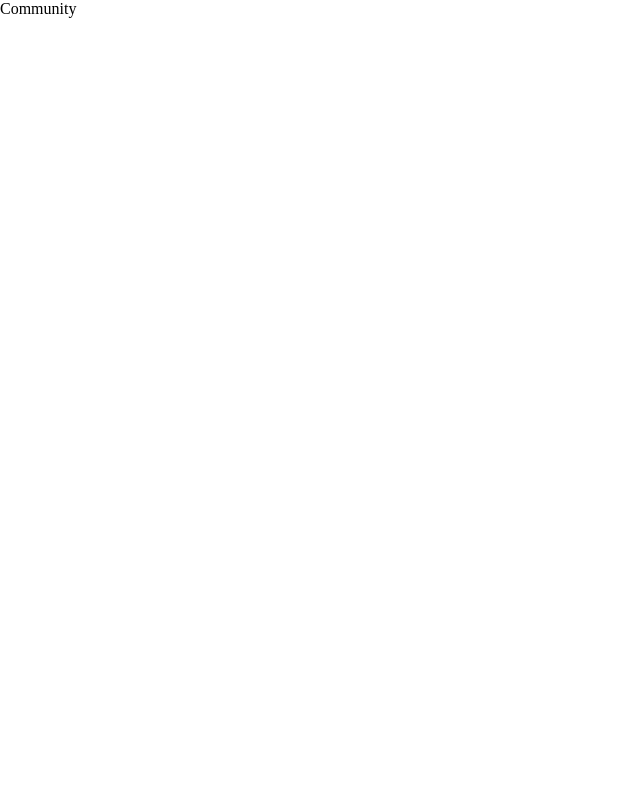
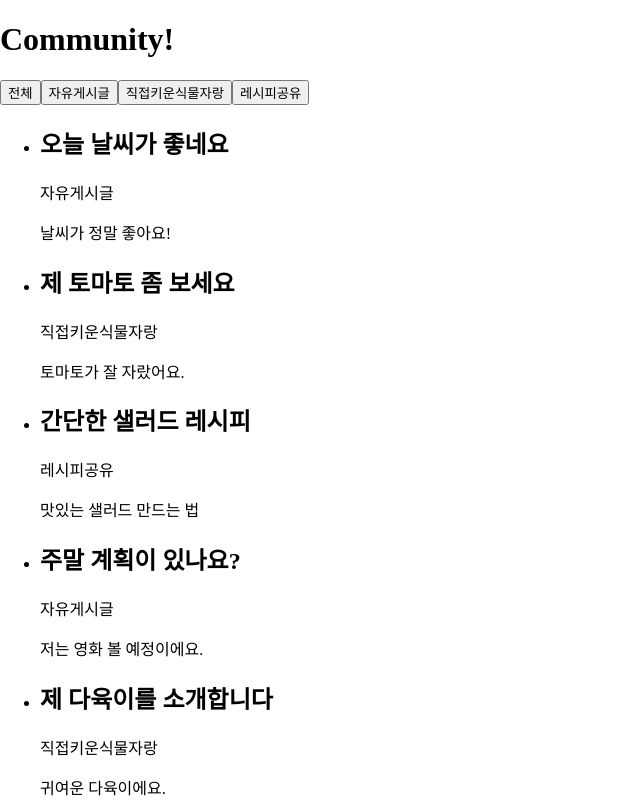
Before and after one commit to 2024-SMHRD-IS-IoT-1/unifive, a React (Create React App) app in the folder front2/project/: page /community in a window 1280 px wide. Shown: the top 800 px of the page, without its empty margins (0-640 px from the left). Built offline with nearby package versions, Linux system fonts and the light colour scheme.

Commit message:
프론트확인

```diff
--- a/front2/project/package.json
+++ b/front2/project/package.json
@@ -3,11 +3,13 @@
   "version": "0.1.0",
   "private": true,
   "dependencies": {
+    "@headlessui/react": "^2.1.4",
     "@testing-library/jest-dom": "^5.17.0",
     "@testing-library/react": "^13.4.0",
     "@testing-library/user-event": "^13.5.0",
     "axios": "^1.7.7",
     "express": "^4.19.2",
+    "lucide-react": "^0.438.0",
     "react": "^18.3.1",
     "react-dom": "^18.3.1",
     "react-modal": "^3.16.1",
--- a/front2/project/src/components/Community.jsx
+++ b/front2/project/src/components/Community.jsx
@@ -1,9 +1,67 @@
 import React from 'react'
+import { useEffect, useState } from 'react'
+// import { Tab } from '@headlessui/react';
+// import { User, Calendar, MessageSquare, Heart } from 'lucide-react';
+// import axios from 'axios';
+// import { response } from 'express';
+
+
+
+const posts = [
+    { id: 1, title: "오늘 날씨가 좋네요", content: "날씨가 정말 좋아요!", category: "자유게시글" },
+    { id: 2, title: "제 토마토 좀 보세요", content: "토마토가 잘 자랐어요.", category: "직접키운식물자랑" },
+    { id: 3, title: "간단한 샐러드 레시피", content: "맛있는 샐러드 만드는 법", category: "레시피공유" },
+    { id: 4, title: "주말 계획이 있나요?", content: "저는 영화 볼 예정이에요.", category: "자유게시글" },
+    { id: 5, title: "제 다육이를 소개합니다", content: "귀여운 다육이에요.", category: "직접키운식물자랑" },
+    { id: 6, title: "쉬운 파스타 레시피", content: "누구나 할 수 있는 파스타 요리", category: "레시피공유" },
+  ]
+
+  const categories = ['전체', '자유게시글', '직접키운식물자랑', '레시피공유']
 
 const Community = () => {
+
+    const [selectedCategory, setSelectedCategory] = useState('전체')
+
+    const filteredPosts = selectedCategory === '전체'
+        ? posts
+        : posts.filter(post => post.category === selectedCategory)
+
+
   return (
-    <div>Community</div>
+    <div className="container">
+         <h1 className="title">Community!</h1>
+            <div>
+                {categories.map(category => (
+                    <button
+                    key={category}
+                    onClick={() => setSelectedCategory(category)}
+                    className=''
+                    >
+                    {category}
+                    </button>
+                ))}
+            </div>
+
+            <ul>
+                {filteredPosts.map((post) => (
+                    <li key={post.id} className=''>
+                        {post.imageUrl && (
+                            <img
+                            src={post.imageUrl}
+                            alt={`${post.title}의 이미지`}
+                            className=''
+                            />
+                        )}
+                        <h2 className=''>{post.title}</h2>
+                        <p className=''>{post.category}</p>
+                        <p className=''>{post.content}</p>
+                    </li>
+                ))}
+            </ul>
+    </div>
   )
 }
 
+
+
 export default Community
--- /dev/null
+++ b/front2/project/src/style/community.css
@@ -0,0 +1,158 @@
+body {
+    font-family: 'Arial', sans-serif;
+    line-height: 1.6;
+    color: #333;
+    background-color: #f4f4f4;
+  }
+
+  .container {
+    max-width: 800px;
+    margin: 0 auto;
+    padding: 20px;
+  }
+
+  h1 {
+    font-size: 2.5rem;
+    font-weight: bold;
+    text-align: center;
+    margin-bottom: 1.5rem;
+    color: #2c3e50;
+  }
+
+  .post-form {
+    background-color: #fff;
+    padding: 20px;
+    border-radius: 8px;
+    box-shadow: 0 2px 4px rgba(0, 0, 0, 0.1);
+    margin-bottom: 2rem;
+  }
+
+  .post-form h2 {
+    font-size: 1.5rem;
+    margin-bottom: 1rem;
+    color: #2c3e50;
+  }
+
+  .form-group {
+    margin-bottom: 1rem;
+  }
+
+  .form-group label {
+    display: block;
+    margin-bottom: 0.5rem;
+    font-weight: bold;
+  }
+
+  .form-group input,
+  .form-group textarea,
+  .form-group select {
+    width: 100%;
+    padding: 0.5rem;
+    border: 1px solid #ddd;
+    border-radius: 4px;
+    font-size: 1rem;
+  }
+
+  .form-group textarea {
+    height: 100px;
+  }
+
+  .submit-button {
+    background-color: #3498db;
+    color: white;
+    border: none;
+    padding: 10px 20px;
+    border-radius: 4px;
+    cursor: pointer;
+    font-size: 1rem;
+    width: 100%;
+  }
+
+  .submit-button:hover {
+    background-color: #2980b9;
+  }
+
+  .category-buttons {
+    display: flex;
+    flex-wrap: wrap;
+    justify-content: center;
+    margin-bottom: 1.5rem;
+  }
+
+  .category-button {
+    margin: 0.25rem;
+    padding: 0.5rem 1rem;
+    border: none;
+    border-radius: 9999px;
+    background-color: #e2e8f0;
+    color: #4a5568;
+    cursor: pointer;
+    transition: background-color 0.3s ease;
+  }
+
+  .category-button:hover {
+    background-color: #cbd5e0;
+  }
+
+  .category-button.active {
+    background-color: #3498db;
+    color: white;
+  }
+
+  .post-list {
+    display: flex;
+    flex-direction: column;
+    gap: 1.5rem;
+  }
+
+  .post-card {
+    background-color: #fff;
+    border-radius: 8px;
+    overflow: hidden;
+    box-shadow: 0 2px 4px rgba(0, 0, 0, 0.1);
+  }
+
+  .post-image {
+    width: 100%;
+    height: 200px;
+    object-fit: cover;
+  }
+
+  .post-content {
+    padding: 1rem;
+  }
+
+  .post-title {
+    font-size: 1.25rem;
+    font-weight: bold;
+    margin-bottom: 0.5rem;
+    color: #2c3e50;
+  }
+
+  .post-category {
+    font-size: 0.875rem;
+    color: #7f8c8d;
+    margin-bottom: 0.5rem;
+  }
+
+  .post-text {
+    color: #34495e;
+  }
+
+  @media (max-width: 640px) {
+    .container {
+      padding: 10px;
+    }
+
+    h1 {
+      font-size: 2rem;
+    }
+
+    .post-form {
+      padding: 15px;
+    }
+
+    .category-button {
+      font-size: 0.875rem;
+    }
+  }
```
Also changed, not shown: 1 other file (tests, documents, lock files or other folders).
